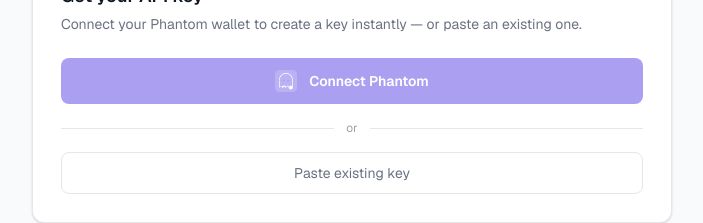
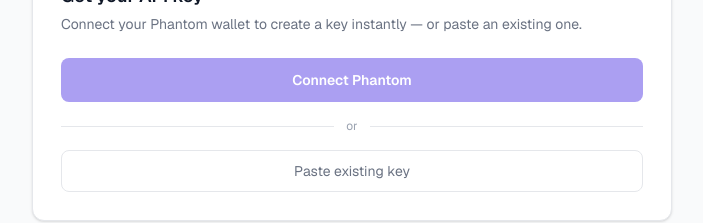
Before and after one commit to SeierkDev/Axon, a Next.js app: page /onboarding in a window 1280 px wide. Shown: the part 319-542 px from the top of the page, without its empty margins (288-991 px from the left). Built offline with nearby package versions, Linux system fonts and the light colour scheme.

Commit message:
onboarding: remove placeholder Phantom icon from connect button

```diff
--- a/src/app/onboarding/OnboardingClient.tsx
+++ b/src/app/onboarding/OnboardingClient.tsx
@@ -162,15 +162,6 @@ function StepApiKey({
         disabled={phantomLoading}
         className="w-full flex items-center justify-center gap-3 py-3 rounded-lg bg-[#ab9ff2] hover:bg-[#9b8ee2] text-white text-sm font-semibold disabled:opacity-50 transition-colors mb-4"
       >
-        {/* Official Phantom ghost mark */}
-        <svg width="22" height="22" viewBox="0 0 128 128" fill="none" xmlns="http://www.w3.org/2000/svg">
-          <rect width="128" height="128" rx="26" fill="white" fillOpacity="0.2"/>
-          <path fillRule="evenodd" clipRule="evenodd"
-            d="M64 18C41.9 18 24 35.9 24 58v4c0 1.1.9 2 2 2s2-.9 2-2v-4c0-19.9 16.1-36 36-36s36 16.1 36 36v38.3l-7.3-5.8a2 2 0 0 0-2.7.3l-7 8.7-7-8.7a2 2 0 0 0-3.1 0l-7 8.7-7-8.7a2 2 0 0 0-2.7-.3L29 96.3V62a2 2 0 0 0-4 0v38a2 2 0 0 0 3.3 1.5l8.7-7 7 8.7a2 2 0 0 0 3.1 0l7-8.7 7 8.7a2 2 0 0 0 3.1 0l7-8.7 8.7 7A2 2 0 0 0 104 100V58c0-22.1-17.9-40-40-40z"
-            fill="white"/>
-          <circle cx="52" cy="62" r="6" fill="#ab9ff2"/>
-          <circle cx="76" cy="62" r="6" fill="#ab9ff2"/>
-        </svg>
         {phantomLoading ? "Connecting…" : "Connect Phantom"}
       </button>
 
```
